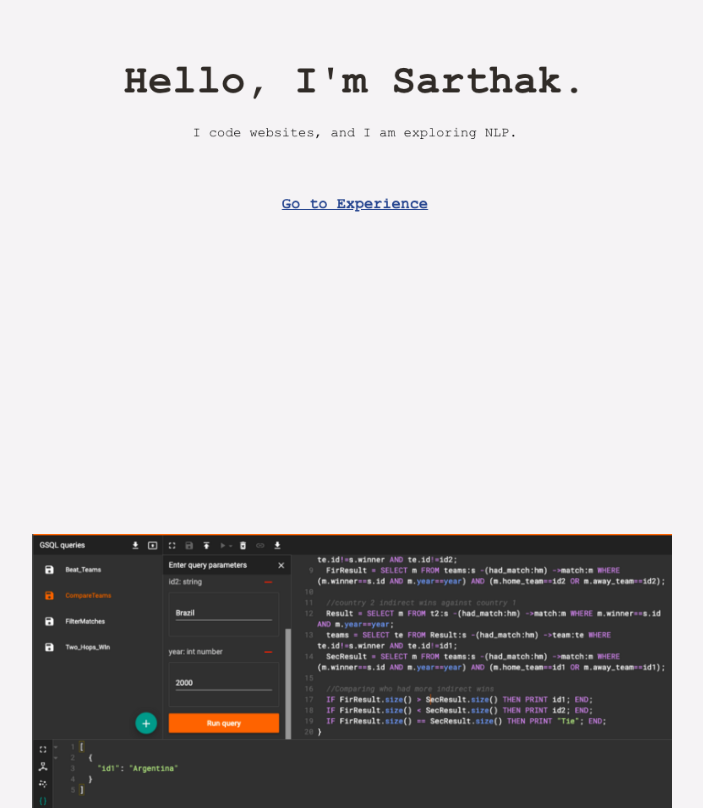
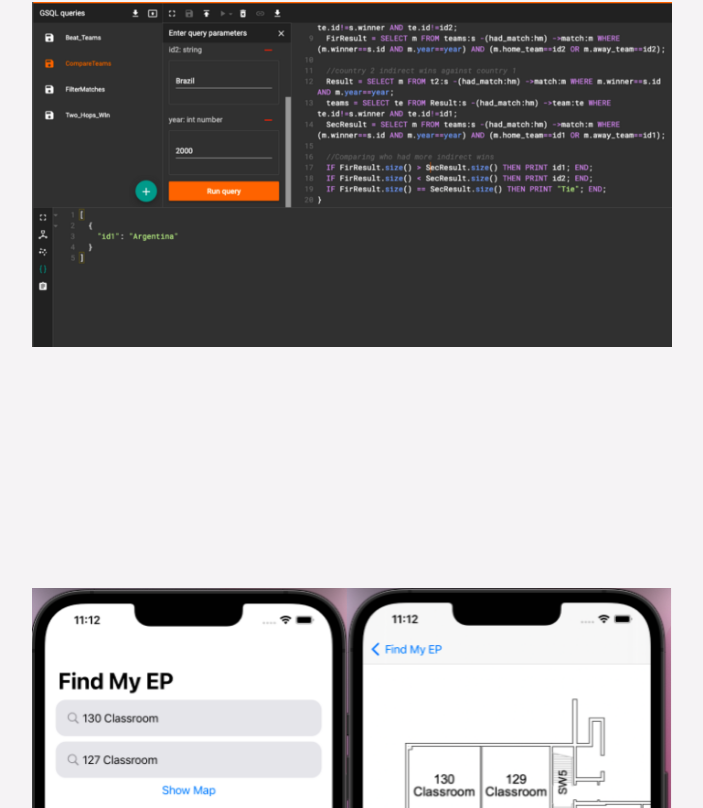
Before and after one commit to sarthyparty/sarthyparty.github.io, a React (Create React App) app: page /#/contact in a window 1280 px wide. Before the commit this address led to /#/experience. Shown: the part 2892-3700 px from the top of the page, without its empty margins (288-991 px from the left). Built offline with nearby package versions, Linux system fonts and the light colour scheme.

Commit message:
added find my ep

```diff
--- a/src/Data.js
+++ b/src/Data.js
@@ -6,15 +6,15 @@ export const projects = [
     link: "https://github.com/sarthyparty/attendance-tracker"
   },
   {
-    name: "Personal Website",
-    description: "Coded my own website to showcase my projects. Turned out to be a lot harder than I thought.",
-    image: "website.png",
-    link: "https://github.com/sarthyparty/sarthyparty.github.io"
-  },
-  {
     name: "Soccer Match Predictions",
     description: "Used to TigerGraph to build a graph database trained with thousands of soccer matches. Then given a year, it is able to guess what the outcome of a match between two teams with a given year. This involved a lot of data processing in Jupyter Notebook using pandas as well.",
     image: "tg.png",
     link: "https://sarthavader.medium.com/predict-who-will-win-a-soccer-match-using-tigergraph-pandas-and-gsql-part-1-3-65c2fef665e"
+  },
+  {
+    name: "Find My EP",
+    description: "I formed and led a team to build a GPS app for my highschool. It is not yet available to download on the App Store. The path-finding algorithm is A star and I used SwiftUI and UIKit to create a visually-appealing UI.",
+    image: "gps.png",
+    link: "https://github.com/sarthyparty/Find-My-EP"
   }
 ]
```
Also changed, not shown: public/gps.png (added).
